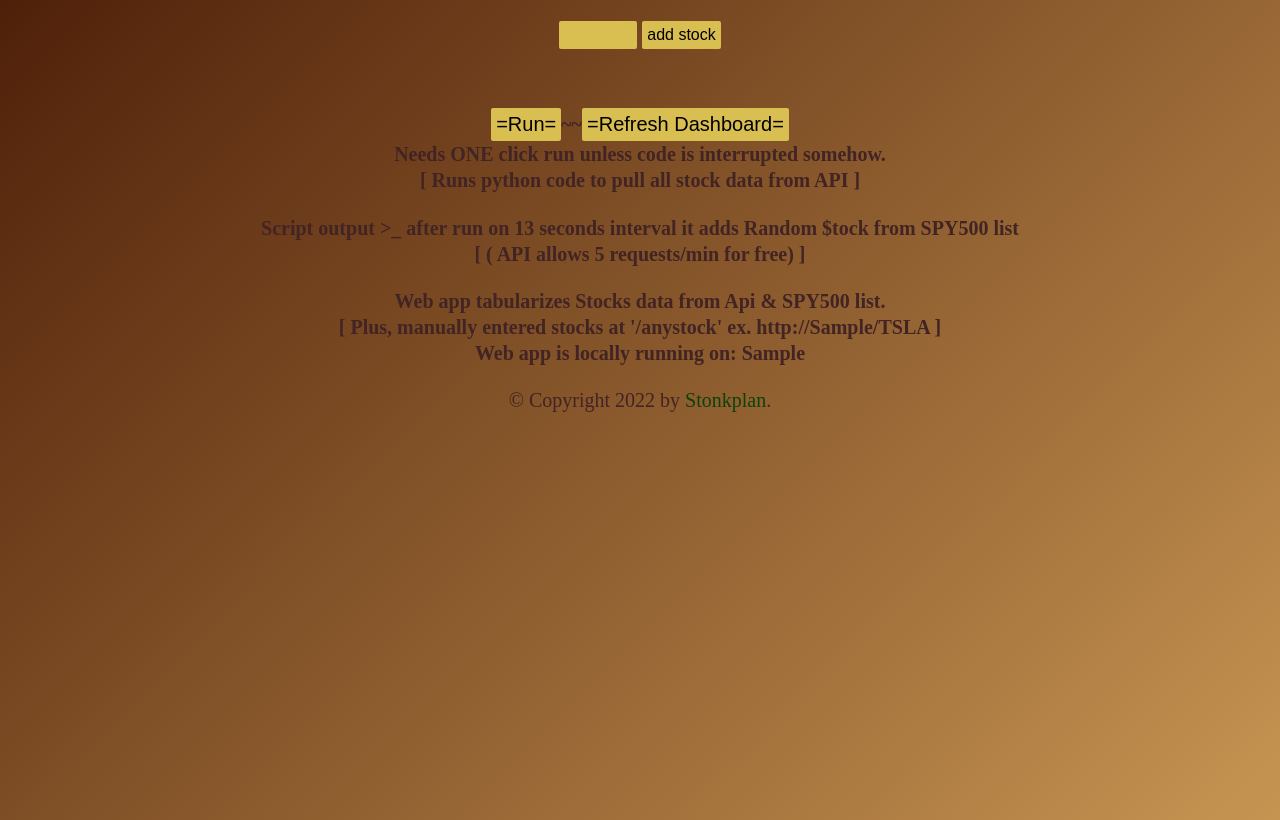
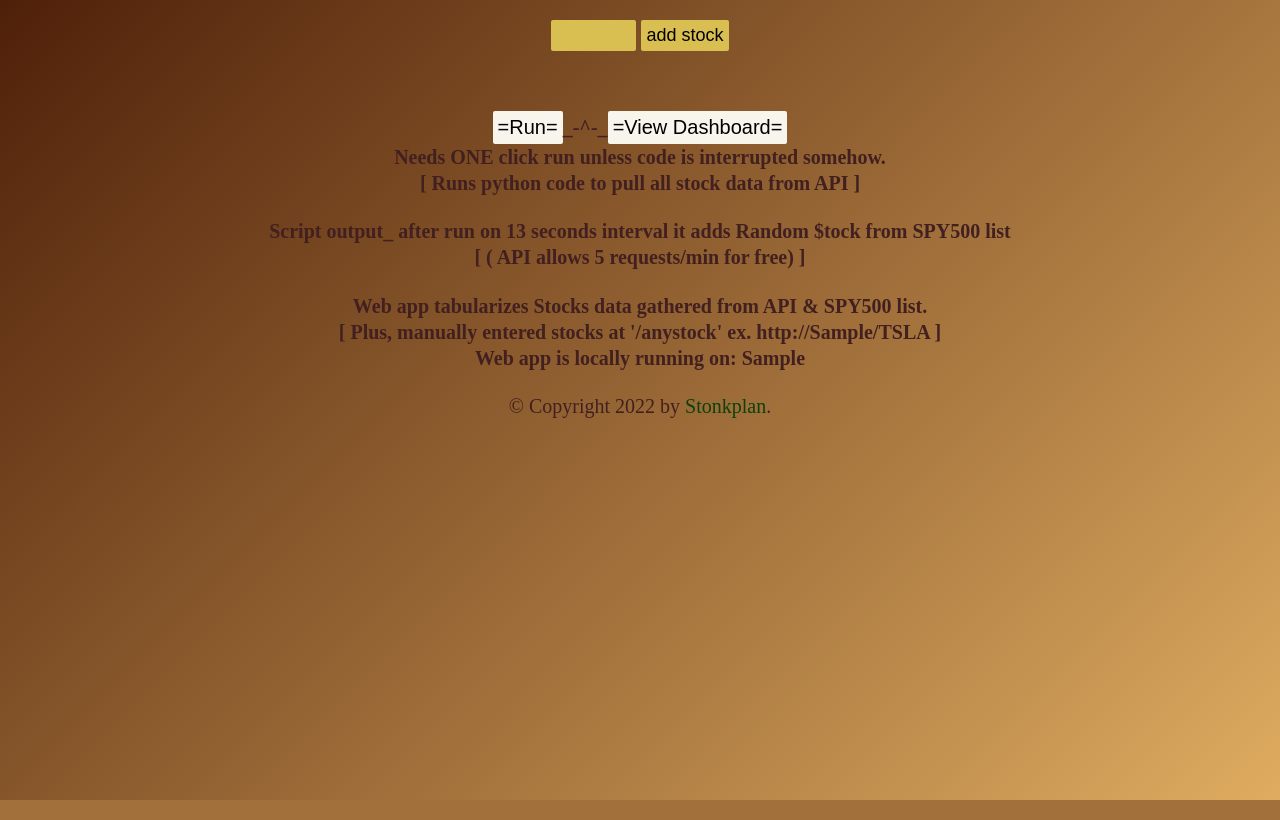
Before and after one commit to Imsach/flaskstockly, a Flask app: template templates/index.html in a window 1280 px wide. Run offline with Flask 2, Linux system fonts and the light colour scheme; the template is opened without the code that fills it: most values are stand-ins (such as "Sample title", 1, 10 or a date in 2020); parts of the project's set-up code (start-up, migrations or seed data) failed here and were passed over.

Commit message:
chaNges in UI

```diff
--- a/static/main.css
+++ b/static/main.css
@@ -18,7 +18,7 @@ input {
   text-align: center;
   text-decoration: none;
   display: inline-block;
-  font-size: 16px;
+  font-size: 18px;
   border-radius: 2px;
   transition-duration: 0.4s
 }
@@ -54,7 +54,7 @@ footer {
 a { color: rgb(13, 65, 10); text-decoration: none; text-transform:capitalize }
 
 html, body {
-    height: 100%;
+    height:auto;
   }
 
 body {
@@ -62,8 +62,8 @@ body {
 	  background-size: 400% 400%;
     font-family: 'Merriweather', serif;
     display:block;
-    justify-content:space-around;
-    color: rgb(66, 36, 36);
+    justify-content:space-evenly;
+    color: rgb(66, 32, 32);
   }
 
 .container {
@@ -91,7 +91,7 @@ label {
   }
 
 button {
-    background-color: #d9be52;
+    background-color: #f7f5ec;
     border: none;
     color: black;
     padding: 5px 5px;
--- a/templates/index.html
+++ b/templates/index.html
@@ -9,8 +9,8 @@
         <p style="text-align:center"><input id="txt" name="order" type="text" maxlength="5" size="5">
         <input id='button' type="button" value="add stock" onclick="location.href='http://192.168.1.104/'+document.getElementById('txt').value"></p><br>
 
-        <h4><p style="text-align:center"><button onclick="window.location.href='/run'">=Run=</button>~~<button onclick="window.location.href='/view'">=Refresh Dashboard=</button><br> Needs ONE click run unless code is interrupted somehow.<br>[ Runs python code to pull all stock data from API ] </p></h4>
-        <h4><p style="text-align:center">Script output >_ after run on 13 seconds interval it adds Random $tock from SPY500 list <br>[ ( API allows 5 requests/min for free) ]</p></h4>
-        <h4><p style="text-align:center">Web app tabularizes Stocks data from Api & SPY500 list.<br>[ Plus, manually entered stocks at '/anystock' ex. http://{{ ip }}/TSLA ]<br> Web app is locally running on: {{ ip }}</p></h4>
+        <h5><p style="text-align:center"><button onclick="window.location.href='/run'">=Run=</button>_-^-_<button onclick="window.location.href='/view'">=View Dashboard=</button><br> Needs ONE click run unless code is interrupted somehow.<br>[ Runs python code to pull all stock data from API ] </p></h5>
+        <h5><p style="text-align:center">Script output_ after run on 13 seconds interval it adds Random $tock from SPY500 list <br>[ ( API allows 5 requests/min for free) ]</p></h5>
+        <h5><p style="text-align:center">Web app tabularizes Stocks data gathered from API & SPY500 list.<br>[ Plus, manually entered stocks at '/anystock' ex. http://{{ ip }}/TSLA ]<br> Web app is locally running on: {{ ip }}</p></h5>
 <!-- </div> -->
 {% endblock %}
--- a/templates/index2.html
+++ b/templates/index2.html
@@ -2,8 +2,8 @@
 
 {% block content %}
 <!-- <section class="container"> -->
-<h4><p style="text-align:center"><button onclick="window.location.href='/run'">=Run=</button>~~<button onclick="window.location.href='/view'">=Refresh Dashboard=</button><br> Needs ONE click run unless code is interrupted somehow.<br>[ Runs python code to pull all stock data from API ] </p></h4>
-<h4><p style="text-align:center">Script output >_ after run on 13 seconds interval it adds Random $tock from SPY500 list <br>[ ( API allows 5 requests/min for free) ]</p></h4>
+<h4><p style="text-align:center"><button onclick="window.location.href='/run'">=Run=</button>_-^-_<button onclick="window.location.href='/view'">=Refresh Dashboard=</button><br> Needs ONE click run unless code is interrupted somehow.<br>[ Runs python code to pull all stock data from API ] </p></h4>
+<h4><p style="text-align:center"> >>Script>> after run on 13 seconds interval it adds Random $tock from SPY500 list <br>[ ( API allows 5 requests/min for free) ]</p></h4>
 <h4><p style="text-align:center">Stocks in table: {% print(df.shape[0]) %} out of SPY500. <br>[ Plus, manually entered stocks at <b>'/anystock'</b> ex. http://{{ ip }}/{% print(df.iloc(0)[0, 0]) %} ]</p></h4>
 
 <p style="text-align:center"><input id="txt" name="order" type="text" maxlength="5" size="5">
```
